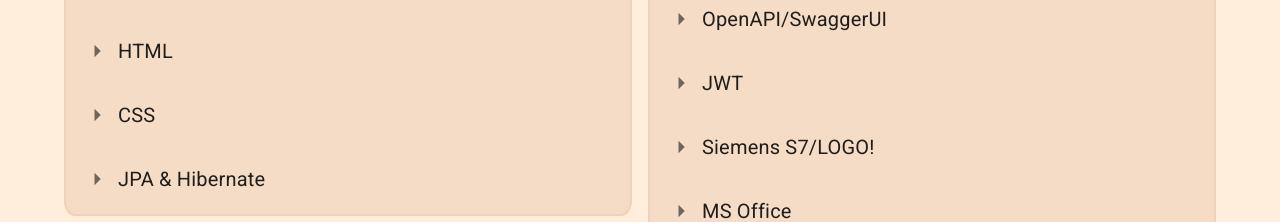
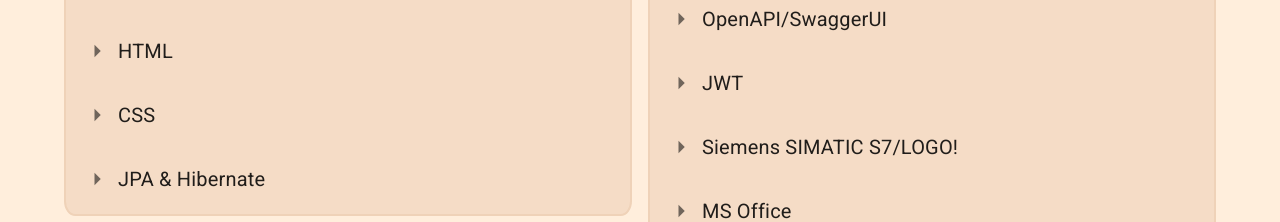
Before and after one commit to craankism/portfolio, a React (Vite) app: page /about in a window 1280 px wide. Shown: the part 1042-1264 px from the top of the page. Built offline with nearby package versions, Linux system fonts and the light colour scheme.

Commit message:
chore: correct typo

```diff
--- a/src/components/About.tsx
+++ b/src/components/About.tsx
@@ -42,7 +42,7 @@
       "JSX",
       "OpenAPI/SwaggerUI",
       "JWT",
-      "Siemens S7/LOGO!",
+      "Siemens SIMATIC S7/LOGO!",
       "MS Office",
     ],
   },
```
